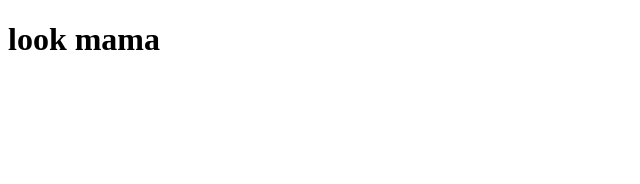
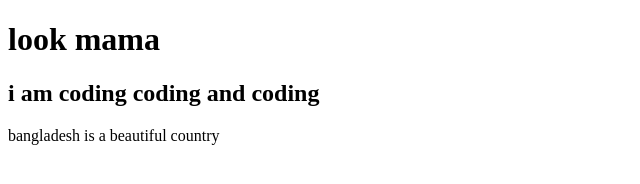
Before and after one commit to Nadimhossain12/my-fast-repo, a plain HTML site: page index.html in a window 1280 px wide. Shown: the whole page, without its empty margins (0-640 px from the left). Drawn offline with Linux system fonts and the light colour scheme.

Commit message:
first commit

```diff
--- a/index.html
+++ b/index.html
@@ -8,5 +8,7 @@
 </head>
 <body>
   <h1>look mama</h1>
+  <h2>i am coding coding and coding </h2>
+  <p>bangladesh is a beautiful country</p>
 </body>
 </html>
```
